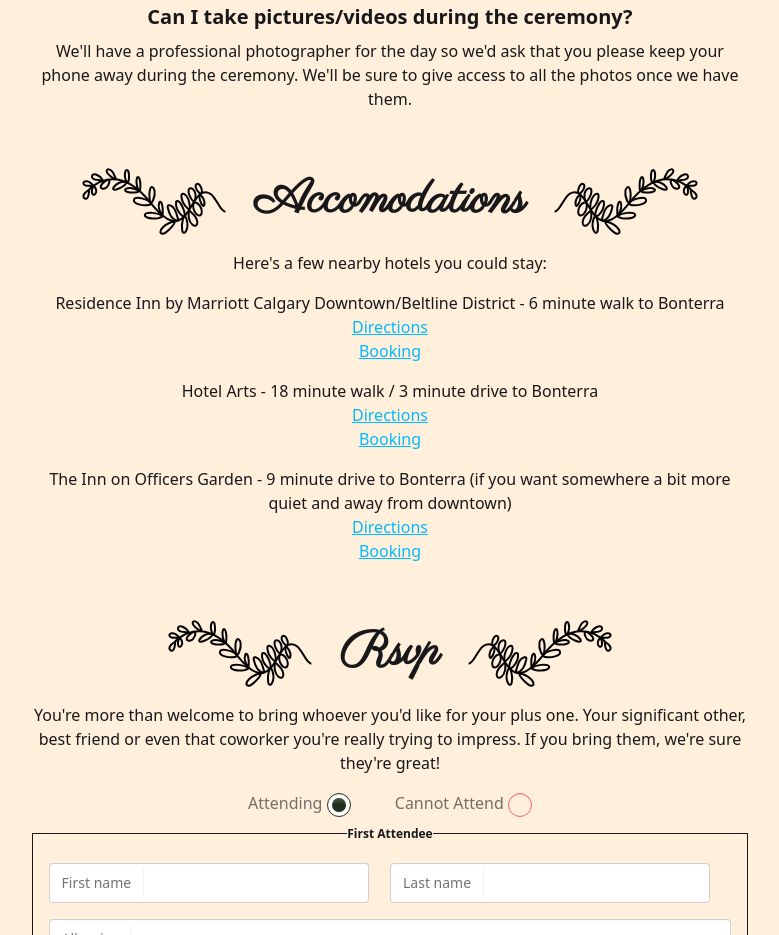
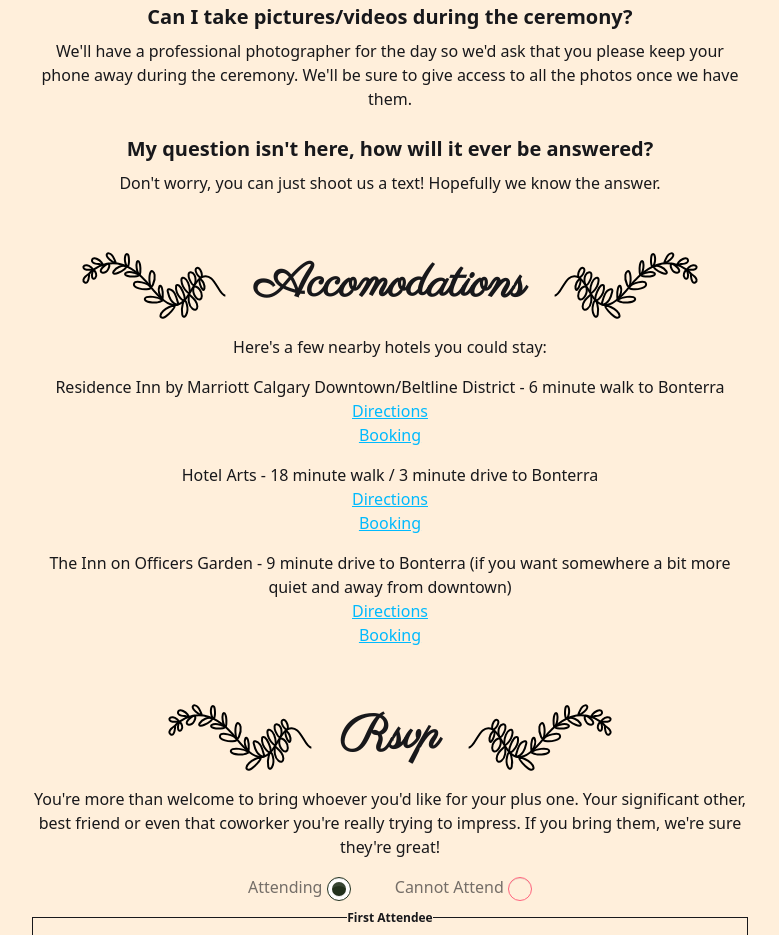
Before and after one commit to ian-weir/wedding, a website built with Vite: page index.html in a window 1280 px wide. Shown: the part 1934-2869 px from the top of the page, without its empty margins (250-1029 px from the left). Built offline with nearby package versions, Linux system fonts and the light colour scheme.

Commit message:
Minor cleanup, additional faq entry

```diff
--- a/index.html
+++ b/index.html
@@ -36,26 +36,6 @@
       </details>
     </li>
   </ul>
-
-
-  <!-- <div class="dropdown w-full justify-self-center">
-    <div tabindex="0" role="button" class="btn btn-ghost md:hidden bg-primary text-primary-content ">
-      <svg xmlns="http://www.w3.org/2000/svg" class="h-5 w-5" fill="none" viewBox="0 0 24 24" stroke="currentColor"> <path stroke-linecap="round" stroke-linejoin="round" stroke-width="2" d="M4 6h16M4 12h8m-8 6h16" /> </svg>
-    </div>
-    <ul
-      tabindex="-1"
-      class="menu menu-sm dropdown-content bg-base-100 rounded-box z-1 mt-3 w-52 p-2 shadow">
-      <li><a>Item 1</a></li>
-      <li>
-        <a>Parent</a>
-        <ul class="p-2">
-          <li><a>Submenu 1</a></li>
-          <li><a>Submenu 2</a></li>
-        </ul>
-      </li>
-      <li><a>Item 3</a></li>
-    </ul>
-  </div> -->
 </div>
 
 <div id="home" class="flex flex-col justify-center z-1 scroll-home">
@@ -145,6 +125,13 @@
   <div class="text-base mb-6">
     We'll have a professional photographer for the day so we'd ask that you please keep your phone away during the ceremony. We'll be sure to give access to all the photos
     once we have them.
+  </div>
+
+  <div class="text-xl mb-2 font-bold">
+    My question isn't here, how will it ever be answered?
+  </div>
+  <div class="text-base mb-6">
+    Don't worry, you can just shoot us a text! Hopefully we know the answer.
   </div>
 </div>
 
```
